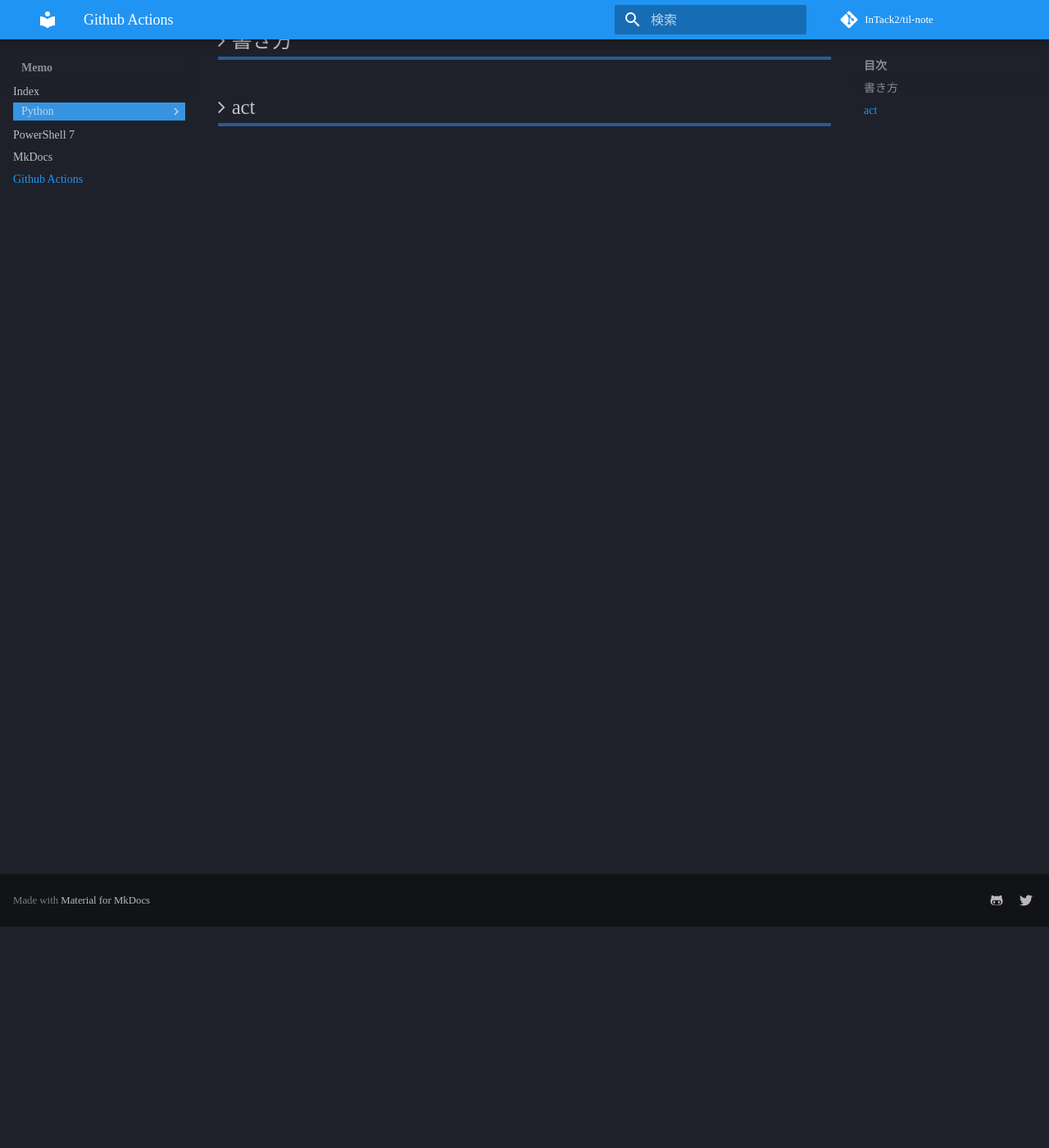
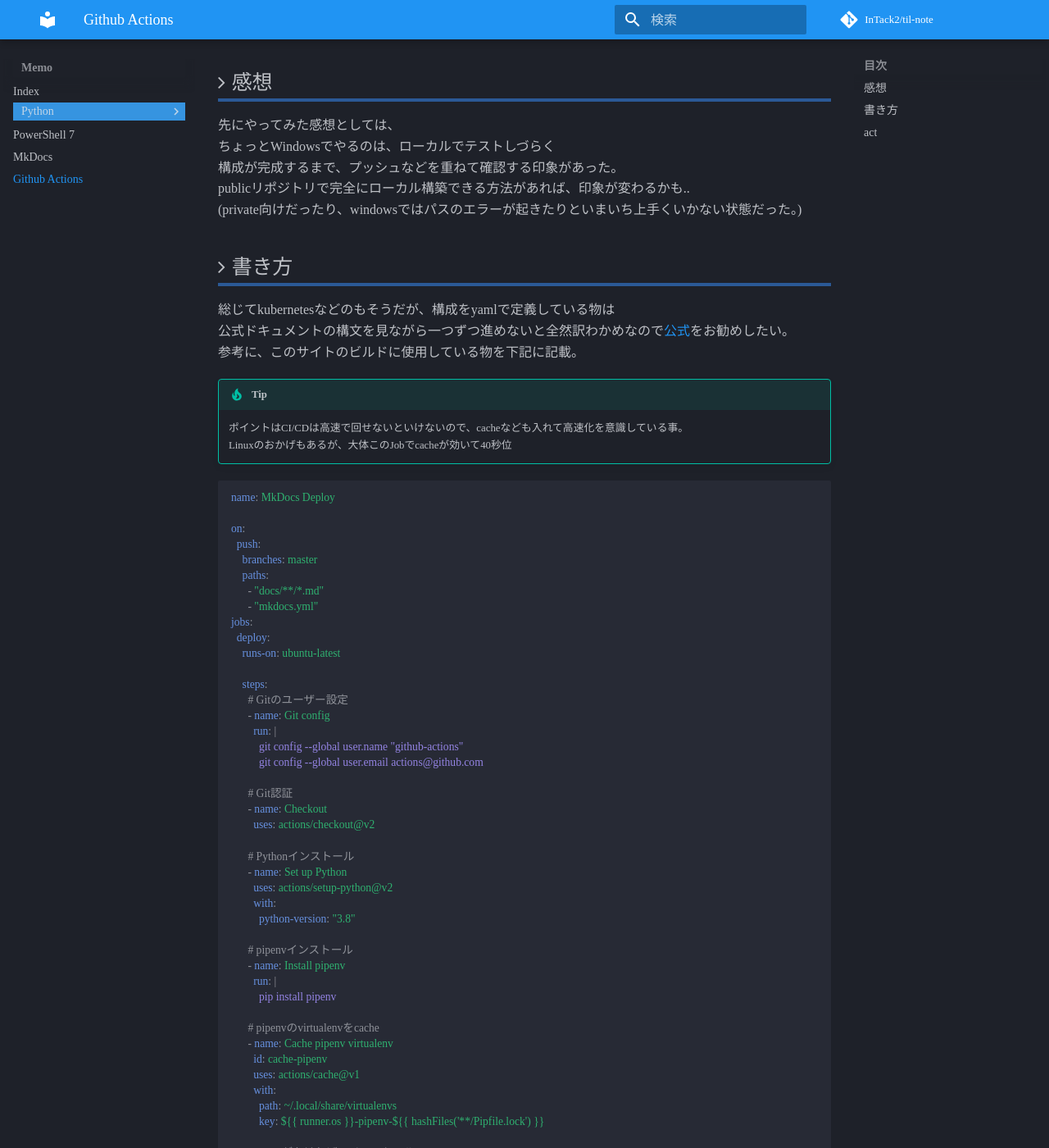
Before and after one commit to InTack2/til-note, an MkDocs documentation site: the page built from docs/Memo/GithubActions.md, in a window 1280 px wide and 1400 px high, scrolled down 270 px. Shown: the whole window at 82% size. Built offline with MkDocs 1.6.1 and Material for MkDocs 9.7.7, drawn with Linux system fonts in a browser that asks for light colours; comment, search, counter and statistics services are not loaded; some of the changed text lies outside the part shown.

Commit message:
Github actions周りを記載

````diff
--- a/docs/Memo/GithubActions.md
+++ b/docs/Memo/GithubActions.md
@@ -1,6 +1,81 @@
 # Github Actions
-このサイトにも使用しているCI/CD
+[Github actions](https://docs.github.com/ja/actions/getting-started-with-github-actions/about-github-actions)
+このサイトのビルドにも使用しているCI/CD
+今後OSSで公開などしたライブラリのドキュメントを表示などしたいので、先に用意
+
+## 感想
+先にやってみた感想としては、
+ちょっとWindowsでやるのは、ローカルでテストしづらく
+構成が完成するまで、プッシュなどを重ねて確認する印象があった。
+publicリポジトリで完全にローカル構築できる方法があれば、印象が変わるかも..
+(private向けだったり、windowsではパスのエラーが起きたりといまいち上手くいかない状態だった。)
 
 ## 書き方
+総じてkubernetesなどのもそうだが、構成をyamlで定義している物は
+公式ドキュメントの構文を見ながら一つずつ進めないと全然訳わかめなので[公式](https://docs.github.com/ja/actions/configuring-and-managing-workflows/configuring-a-workflow)をお勧めしたい。
+参考に、このサイトのビルドに使用している物を下記に記載。
+
+!!! Tip
+    ポイントはCI/CDは高速で回せないといけないので、cacheなども入れて高速化を意識している事。
+    Linuxのおかげもあるが、大体このJobでcacheが効いて40秒位
+
+```YAML
+name: MkDocs Deploy
+
+on:
+  push:
+    branches: master
+    paths:
+      - "docs/**/*.md"
+      - "mkdocs.yml"
+jobs:
+  deploy:
+    runs-on: ubuntu-latest
+
+    steps:
+      # Gitのユーザー設定
+      - name: Git config
+        run: |
+          git config --global user.name "github-actions"
+          git config --global user.email actions@github.com
+
+      # Git認証
+      - name: Checkout
+        uses: actions/checkout@v2
+
+      # Pythonインストール
+      - name: Set up Python
+        uses: actions/setup-python@v2
+        with:
+          python-version: "3.8"
+
+      # pipenvインストール
+      - name: Install pipenv
+        run: |
+          pip install pipenv
+
+      # pipenvのvirtualenvをcache
+      - name: Cache pipenv virtualenv
+        id: cache-pipenv
+        uses: actions/cache@v1
+        with:
+          path: ~/.local/share/virtualenvs
+          key: ${{ runner.os }}-pipenv-${{ hashFiles('**/Pipfile.lock') }}
+
+      # cacheがなければ、インストール
+      - name: Install dependencies
+        if: steps.cache-pipenv.outputs.cache-hit != 'true'
+        run: pipenv install
+
+      # MkDocsのデプロイ
+      - name: MkDocs deploy
+        run: |
+          pipenv run mkdocs gh-deploy
+
+```
 
 ## act
+[act](https://github.com/nektos/act)
+Github Actionをローカルで回す為のテストランナー
+dockerで環境立ててやるので、良さそうではあったのですが、ホストがWindowsだとパスのエラーが起きて上手くいかず
+WSL2だと上手くいったという話があるので、今度試してみるかも。
--- a/docs/Memo/index.md
+++ b/docs/Memo/index.md
@@ -2,8 +2,9 @@
 カテゴリが大きくなったら移動予定
 
 
-| <div style="width:150px">タイトル</div> | <div style="width:700px">説明</div> |
-| --------------------------------------- | ----------------------------------- |
-| [Python](Python/Cli.md)                 | Pythonメモ                          |
-| [PowerShell7](PowerShell)               | コマンド、設定周りなど              |
-| [Mkdocs](Mkdocs)                        | このサイトの構築                    |
+| <div style="width:150px">タイトル</div> | <div style="width:700px">説明</div>     |
+| --------------------------------------- | --------------------------------------- |
+| [Python](Python/Cli.md)                 | Pythonメモ                              |
+| [PowerShell7](PowerShell)               | コマンド、設定周りなど                  |
+| [Mkdocs](Mkdocs)                        | このサイトの構築                        |
+| [Github actions](GithubActions)         | このサイトでも使用しているCI/CD周りメモ |
````
Also changed, not shown: docs/Memo/.pages.
